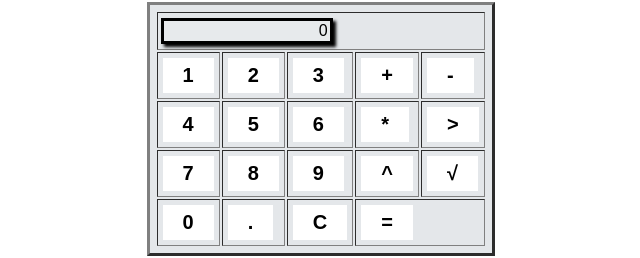
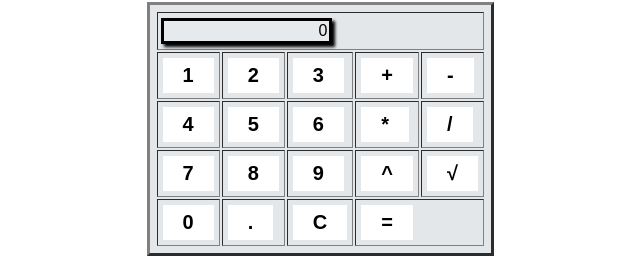
Before and after one commit to asalazar1123/Calculadora-JS, a plain HTML site: page index.html in a window 1280 px wide. Shown: the part 124-382 px from the top of the page, without its empty margins (367-1007 px from the left). Drawn offline with Linux system fonts and the light colour scheme.

Commit message:
correciones

```diff
--- a/index.html
+++ b/index.html
@@ -29,7 +29,7 @@
       <td><input type="button" value="5" onclick="ingresarNumero(this.value)"></td>
       <td><input type="button" value="6" onclick="ingresarNumero(this.value)"></td>
       <td><input type="button" value="*" onclick="ingresarOperacion(this.value)"></td>
-      <td><input type="button" value=">" onclick="ingresarOperacion(this.value)"></td>
+      <td><input type="button" value="/" onclick="ingresarOperacion(this.value)"></td>
   </tr>
 
   <tr>
```
